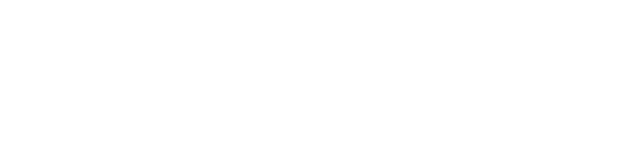
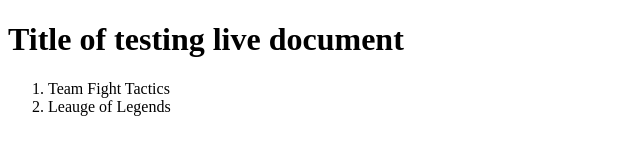
Before and after one commit to Niioh/test-tbc, a plain HTML site: page index.html in a window 1280 px wide. Shown: the whole page, without its empty margins (0-640 px from the left). Drawn offline with Linux system fonts and the light colour scheme.

Commit message:
testing live server

```diff
--- a/index.html
+++ b/index.html
@@ -4,9 +4,19 @@
     <meta charset="UTF-8">
     <meta http-equiv="X-UA-Compatible" content="IE=edge">
     <meta name="viewport" content="width=device-width, initial-scale=1.0">
-    <title>Document</title>
+    <title>Testing Live Document</title>
 </head>
 <body>
-
+    <h1>Title of testing live document</h1>
+    <p>
+        <ol>
+            <li>
+                Team Fight Tactics
+            </li>
+            <li>
+                Leauge of Legends
+            </li>
+        </ol>
+    </p>
 </body>
 </html>
```
